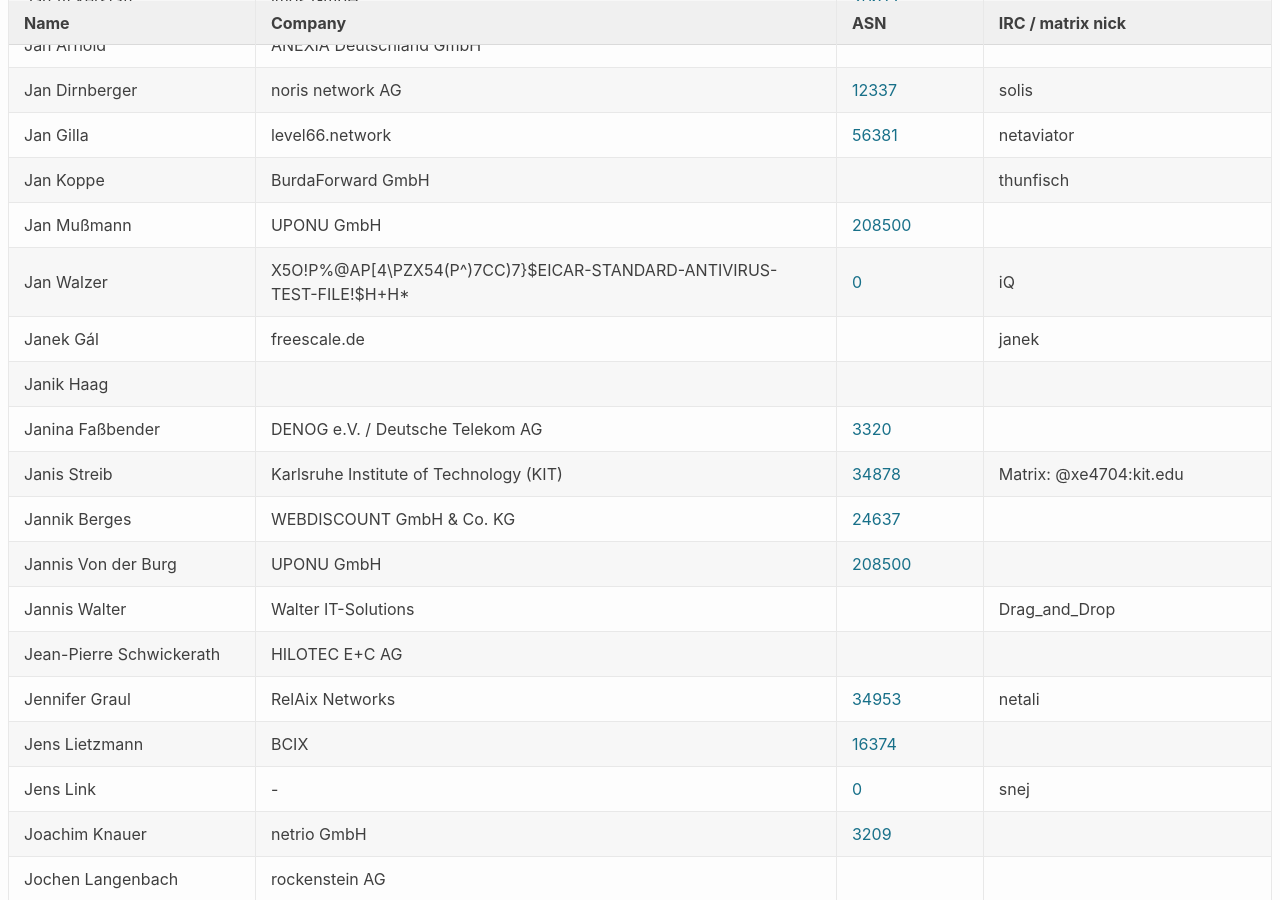
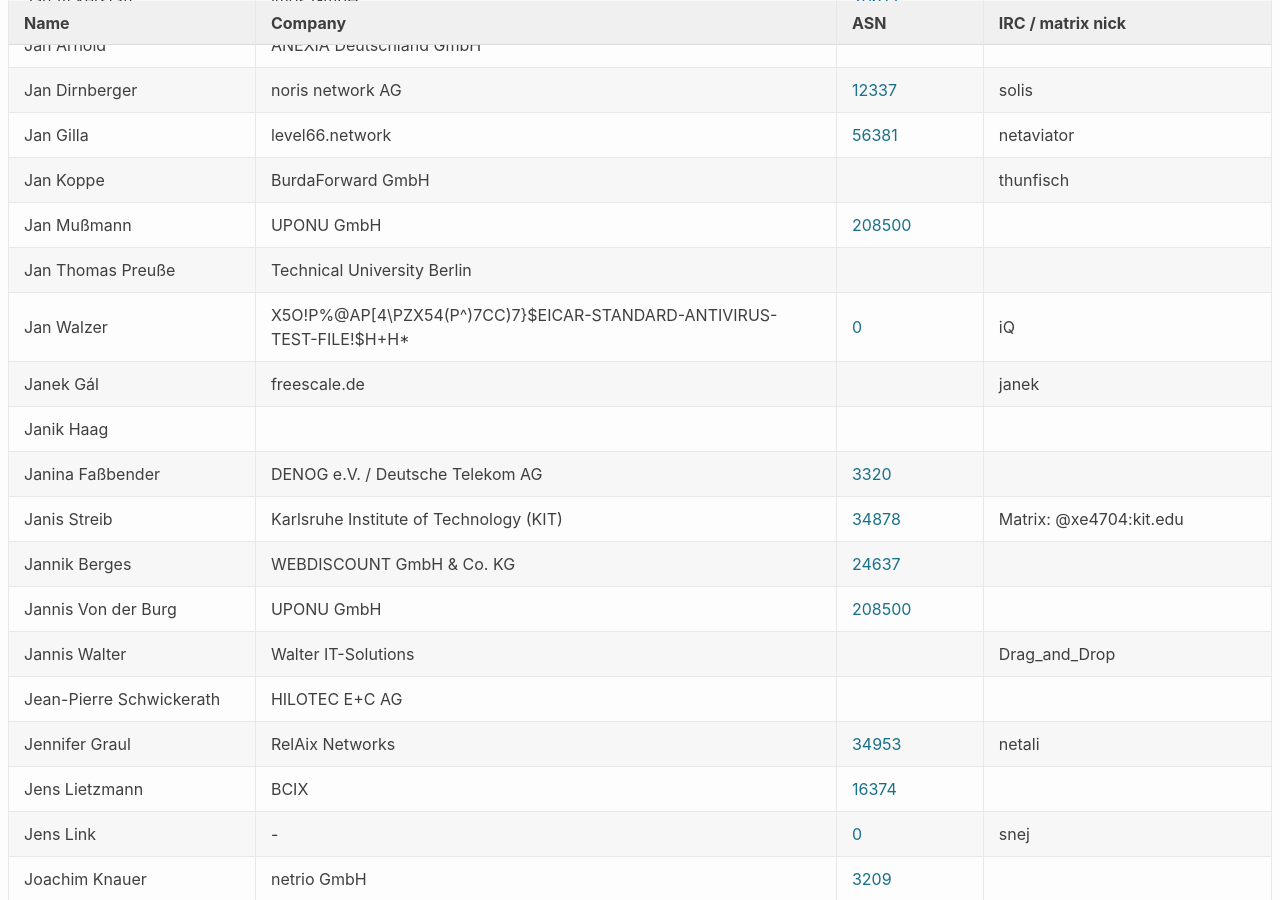
Before and after one commit to denog/pretix-attendeelist, a Jekyll site: the page built from denog16/index.markdown, in a window 1280 px wide and 900 px high, scrolled down 6568 px. Built offline with Jekyll 4.4.1, drawn with Linux system fonts in a browser that asks for light colours.

Commit message:
Latest data: Fri Oct 18 16:49:07 UTC 2024

```diff
--- a/_data/attendees_denog16_onsite.json
+++ b/_data/attendees_denog16_onsite.json
@@ -924,6 +924,12 @@
     "asn": null
   },
   {
+    "name": "Jan Thomas Preuße",
+    "company": "Technical University Berlin",
+    "irc": null,
+    "asn": null
+  },
+  {
     "name": "Jan Walzer",
     "company": "X5O!P%@AP[4\\PZX54(P^)7CC)7}$EICAR-STANDARD-ANTIVIRUS-TEST-FILE!$H+H*",
     "irc": "iQ",
```
